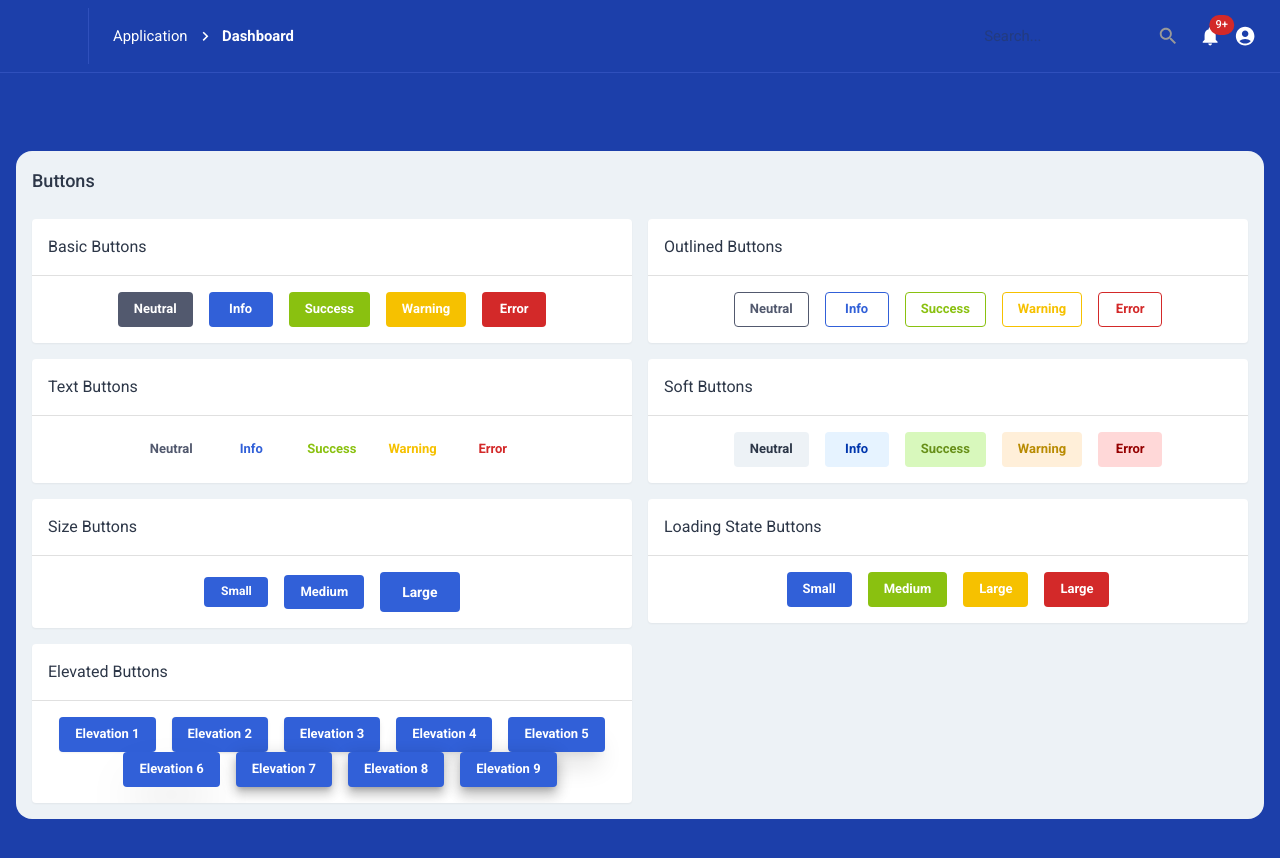
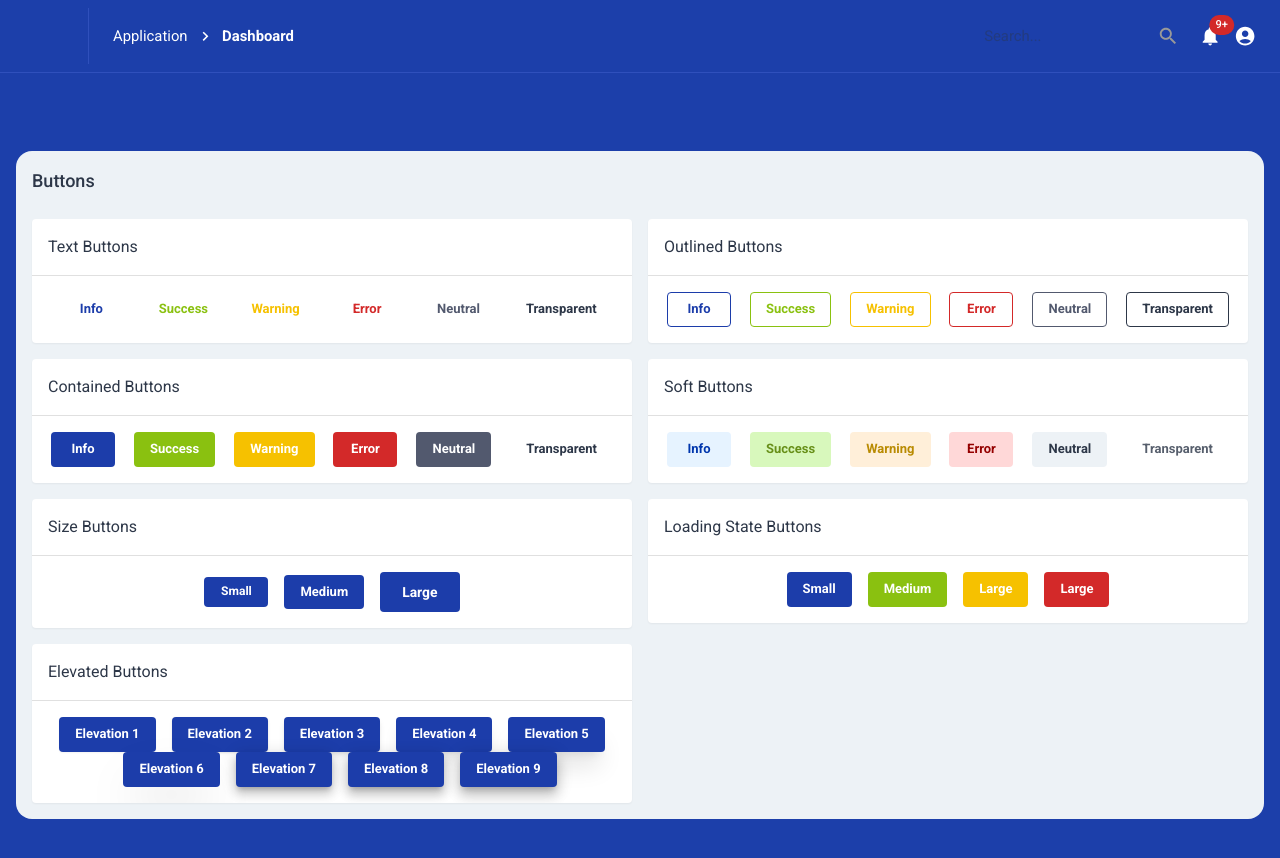
Before and after one commit to usrivastava92/hello-mui, a React (Vite) app: page /top/buttons in a window 1280 px wide. Shown: the top 858 px of the page. Built offline with nearby package versions, Linux system fonts and the light colour scheme.

Commit message:
added transparent button

```diff
--- a/src/components/MobileMenu/MobileMenu.tsx
+++ b/src/components/MobileMenu/MobileMenu.tsx
@@ -62,12 +62,12 @@ interface MenuProps {
 
 const getMenuSxProps = (level: number): SxProps<Theme> => {
   if (level >= 3) {
-    return { borderRadius: 2, bgcolor: 'primary.darker' };
+    return { borderRadius: 2, bgcolor: 'primary.700' };
   }
   if (level === 2) {
-    return { borderRadius: 2, bgcolor: 'primary.dark' };
+    return { borderRadius: 2, bgcolor: 'primary.700' };
   }
-  return { borderRadius: 0, bgcolor: 'primary.main' };
+  return { borderRadius: 0, bgcolor: 'primary.500' };
 };
 
 const Menu: React.FC<MenuProps> = ({
--- a/src/config/theme/components/button.config.ts
+++ b/src/config/theme/components/button.config.ts
@@ -13,18 +13,25 @@ declare module '@mui/material/Button' {
 
   interface ButtonPropsColorOverrides {
     neutral: true;
+    transparent: true;
     primary: false;
     secondary: false;
   }
 }
 
-const ButtonVariants = ['text', 'outlined', 'contained', 'soft'] as const;
-const ButtonColors = [
+export const ButtonVariants = [
+  'text',
+  'outlined',
+  'contained',
+  'soft'
+] as const;
+export const ButtonColors = [
   'info',
   'success',
   'warning',
   'error',
-  'neutral'
+  'neutral',
+  'transparent'
 ] as const;
 type ButtonColorsType = typeof ButtonColors[number];
 type ButtonVariantProps = {
@@ -33,6 +40,24 @@ type ButtonVariantProps = {
 };
 
 const softVariant = (color: ButtonColorsType): ButtonVariantProps => {
+  if (color == 'transparent') {
+    return {
+      props: { variant: 'soft', color: color },
+      style: ({ theme }) => ({
+        color: alpha(
+          (theme.palette[color] as SimplePaletteColorOptions).contrastText!,
+          0.8
+        ),
+        backgroundColor: (theme.palette[color] as ColorPartial)['50'],
+        '&:hover': {
+          backgroundColor: alpha(
+            (theme.palette[color] as ColorPartial)['100']!,
+            0.02
+          )
+        }
+      })
+    };
+  }
   return {
     props: { variant: 'soft', color: color },
     style: ({ theme }) => ({
@@ -46,6 +71,20 @@ const softVariant = (color: ButtonColorsType): ButtonVariantProps => {
 };
 
 const textVariant = (color: ButtonColorsType): ButtonVariantProps => {
+  if (color == 'transparent') {
+    return {
+      props: { variant: 'text', color: color },
+      style: ({ theme }) => ({
+        color: (theme.palette[color] as SimplePaletteColorOptions).contrastText,
+        '&:hover': {
+          backgroundColor: alpha(
+            (theme.palette[color] as ColorPartial)['50']!,
+            0.1
+          )
+        }
+      })
+    };
+  }
   return {
     props: { variant: 'text', color: color },
     style: ({ theme }) => ({
@@ -71,6 +110,19 @@ const containedVariant = (color: ButtonColorsType): ButtonVariantProps => {
 };
 
 const outlinedVariant = (color: ButtonColorsType): ButtonVariantProps => {
+  if (color == 'transparent') {
+    return {
+      props: { variant: 'outlined', color: color },
+      style: ({ theme }) => ({
+        color: (theme.palette[color] as SimplePaletteColorOptions).contrastText,
+        '&:hover': {
+          backgroundColor: (theme.palette[color] as ColorPartial)['50'],
+          borderColor: (theme.palette[color] as SimplePaletteColorOptions)
+            .contrastText
+        }
+      })
+    };
+  }
   return {
     props: { variant: 'outlined', color: color },
     style: ({ theme }) => ({
--- a/src/config/theme/components/components.config.ts
+++ b/src/config/theme/components/components.config.ts
@@ -4,13 +4,21 @@ import { getChipVariants } from '@/config/theme/components/chip.config';
 
 export const getComponentOptions = (palette: PaletteOptions): Components => {
   return {
+    MuiGrid: {
+      defaultProps: {
+        sx: {
+          height: '100%',
+          width: '100%'
+        }
+      }
+    },
     MuiChip: {
       variants: getChipVariants()
     },
     MuiButton: {
       styleOverrides: {
         root: {
-          textTransform: 'none',
+          textTransform: 'capitalize',
           fontWeight: 600
         },
         outlined: {
--- a/src/config/theme/palette.config.ts
+++ b/src/config/theme/palette.config.ts
@@ -4,46 +4,21 @@ import { PaletteColorOptions } from '@mui/material/styles/createPalette';
 declare module '@mui/material/styles' {
   interface PaletteColor {
     neutral: string;
+    transparent: string;
   }
 
   interface PaletteOptions {
-    neutral: PaletteColorOptions;
+    neutral?: PaletteColorOptions;
+    transparent?: PaletteColorOptions;
   }
 
   interface Palette {
     neutral: PaletteColorOptions;
+    transparent: PaletteColorOptions;
   }
 }
 
 const commonPaletteOptions: PaletteOptions = {
-  neutral: {
-    50: '#edf2f6',
-    100: '#b4bbca',
-    200: '#7b859d',
-    300: '#677089',
-    400: '#5e667d',
-    500: '#52596e',
-    600: '#434a5b',
-    700: '#373e4c',
-    800: '#323b4a',
-    900: '#2d3748',
-    main: '#52596e',
-    contrastText: '#fff'
-  },
-  info: {
-    50: '#e6f3ff',
-    100: '#b2ccff',
-    200: '#7da5ff',
-    300: '#5b87f2',
-    400: '#3f6de1',
-    500: '#3160D8',
-    600: '#1d4fd7',
-    700: '#1144d2',
-    800: '#083dc0',
-    900: '#0036ad',
-    main: '#3160D8',
-    contrastText: '#fff'
-  },
   success: {
     50: '#d8f8bc',
     100: '#caef7b',
@@ -128,6 +103,48 @@ const lightModePallet: PaletteOptions = {
     secondary: '#fff',
     disabled: '#cfdde7'
   },
+  info: {
+    50: '#e6f3ff',
+    100: '#96aff0',
+    200: '#476be1',
+    300: '#2b51cc',
+    400: '#2145b5',
+    500: '#1c3daa',
+    600: '#1d3aaa',
+    700: '#1a38aa',
+    800: '#0d37ac',
+    900: '#0036ad',
+    main: '#1c3daa',
+    contrastText: '#fff'
+  },
+  transparent: {
+    50: 'rgba(0,0,0,0)',
+    100: 'rgba(0,0,0,0)',
+    200: 'rgba(0,0,0,0)',
+    300: 'rgba(0,0,0,0)',
+    400: 'rgba(0,0,0,0)',
+    500: 'rgba(0,0,0,0)',
+    600: 'rgba(0,0,0,0)',
+    700: 'rgba(0,0,0,0)',
+    800: 'rgba(0,0,0,0)',
+    900: 'rgba(0,0,0,0)',
+    main: 'rgba(0,0,0,0)',
+    contrastText: '#2d3748'
+  },
+  neutral: {
+    50: '#edf2f6',
+    100: '#b4bbca',
+    200: '#7b859d',
+    300: '#677089',
+    400: '#5e667d',
+    500: '#52596e',
+    600: '#434a5b',
+    700: '#373e4c',
+    800: '#323b4a',
+    900: '#2d3748',
+    main: '#52596e',
+    contrastText: '#fff'
+  },
   ...commonPaletteOptions
 };
 
@@ -171,6 +188,48 @@ const darkModePallet: PaletteOptions = {
     secondary: '#fff',
     primary: '#fff'
   },
+  info: {
+    50: '#e6f3ff',
+    100: '#b2ccff',
+    200: '#7da5ff',
+    300: '#5b87f2',
+    400: '#3f6de1',
+    500: '#3160D8',
+    600: '#1d4fd7',
+    700: '#1144d2',
+    800: '#083dc0',
+    900: '#0036ad',
+    main: '#3160D8',
+    contrastText: '#fff'
+  },
+  neutral: {
+    50: '#edf2f6',
+    100: '#b4bbca',
+    200: '#7b859d',
+    300: '#677089',
+    400: '#5e667d',
+    500: '#52596e',
+    600: '#434a5b',
+    700: '#373e4c',
+    800: '#323b4a',
+    900: '#2d3748',
+    main: '#52596e',
+    contrastText: '#fff'
+  },
+  transparent: {
+    50: 'rgba(0,0,0,0)',
+    100: 'rgba(0,0,0,0)',
+    200: 'rgba(0,0,0,0)',
+    300: 'rgba(0,0,0,0)',
+    400: 'rgba(0,0,0,0)',
+    500: 'rgba(0,0,0,0)',
+    600: 'rgba(0,0,0,0)',
+    700: 'rgba(0,0,0,0)',
+    800: 'rgba(0,0,0,0)',
+    900: 'rgba(0,0,0,0)',
+    main: 'rgba(0,0,0,0)',
+    contrastText: '#fff'
+  },
   ...commonPaletteOptions
 };
 
--- a/src/pages/Buttons/Buttons.tsx
+++ b/src/pages/Buttons/Buttons.tsx
@@ -2,6 +2,10 @@ import { Button, Card, Grid, Stack, Typography } from '@mui/material';
 import React from 'react';
 import { AppDivider } from '@/components/Divider';
 import { LoadingButton } from '@mui/lab';
+import {
+  ButtonColors,
+  ButtonVariants
+} from '@/config/theme/components/button.config';
 
 export const Buttons: React.FC = () => {
   return (
@@ -9,107 +13,32 @@ export const Buttons: React.FC = () => {
       <Typography variant="lg" fontWeight="medium">
         Buttons
       </Typography>
-      <Grid sx={{ mt: 1 }} container rowSpacing={2} columnSpacing={2}>
+      <Grid sx={{ mt: 1 }} container spacing={2}>
+        {ButtonVariants.map((variant) => (
           <Grid item sm={12} lg={6}>
             <Card>
-            <Typography sx={{ m: 2 }} variant="base" component="div">
-              Basic Buttons
+              <Typography
+                sx={{ m: 2, textTransform: 'capitalize' }}
+                variant="base"
+                component="div"
+              >
+                {variant} Buttons
               </Typography>
               <AppDivider type="secondary" />
-            <Stack sx={{ m: 2, flexWrap: 'wrap' }} spacing={2}>
-              <Button color="neutral" variant="contained">
-                Neutral
+              <Stack
+                sx={{ m: 2, flexWrap: 'wrap' }}
+                spacing={2}
+                justifyContent="space-evenly"
+              >
+                {ButtonColors.map((color) => (
+                  <Button color={color} variant={variant}>
+                    {color}
                   </Button>
-              <Button color="info" variant="contained">
-                Info
-              </Button>
-              <Button color="success" variant="contained">
-                Success
-              </Button>
-              <Button color="warning" variant="contained">
-                Warning
-              </Button>
-              <Button color="error" variant="contained">
-                Error
-              </Button>
+                ))}
               </Stack>
             </Card>
           </Grid>
-        <Grid item sm={12} lg={6}>
-          <Card>
-            <Typography sx={{ m: 2 }} variant="base" component="div">
-              Outlined Buttons
-            </Typography>
-            <AppDivider type="secondary" />
-            <Stack sx={{ m: 2, flexWrap: 'wrap' }} spacing={2}>
-              <Button color="neutral" variant="outlined">
-                Neutral
-              </Button>
-              <Button color="info" variant="outlined">
-                Info
-              </Button>
-              <Button color="success" variant="outlined">
-                Success
-              </Button>
-              <Button color="warning" variant="outlined">
-                Warning
-              </Button>
-              <Button color="error" variant="outlined">
-                Error
-              </Button>
-            </Stack>
-          </Card>
-        </Grid>
-        <Grid item sm={12} lg={6}>
-          <Card>
-            <Typography sx={{ m: 2 }} variant="base" component="div">
-              Text Buttons
-            </Typography>
-            <AppDivider type="secondary" />
-            <Stack sx={{ m: 2, flexWrap: 'wrap' }} spacing={2}>
-              <Button color="neutral" variant="text">
-                Neutral
-              </Button>
-              <Button color="info" variant="text">
-                Info
-              </Button>
-              <Button color="success" variant="text">
-                Success
-              </Button>
-              <Button color="warning" variant="text">
-                Warning
-              </Button>
-              <Button color="error" variant="text">
-                Error
-              </Button>
-            </Stack>
-          </Card>
-        </Grid>
-        <Grid item sm={12} lg={6}>
-          <Card>
-            <Typography sx={{ m: 2 }} variant="base" component="div">
-              Soft Buttons
-            </Typography>
-            <AppDivider type="secondary" />
-            <Stack sx={{ m: 2, flexWrap: 'wrap' }} spacing={2}>
-              <Button color="neutral" variant="soft">
-                Neutral
-              </Button>
-              <Button color="info" variant="soft">
-                Info
-              </Button>
-              <Button color="success" variant="soft">
-                Success
-              </Button>
-              <Button color="warning" variant="soft">
-                Warning
-              </Button>
-              <Button color="error" variant="soft">
-                Error
-              </Button>
-            </Stack>
-          </Card>
-        </Grid>
+        ))}
         <Grid item sm={12} lg={6}>
           <Card>
             <Typography sx={{ m: 2 }} variant="base" component="div">
```
Lines whose indentation alone changed are shown as unchanged.
